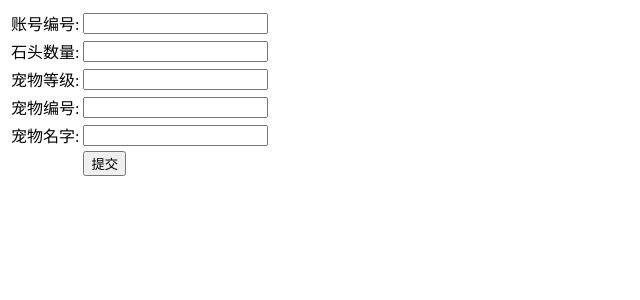
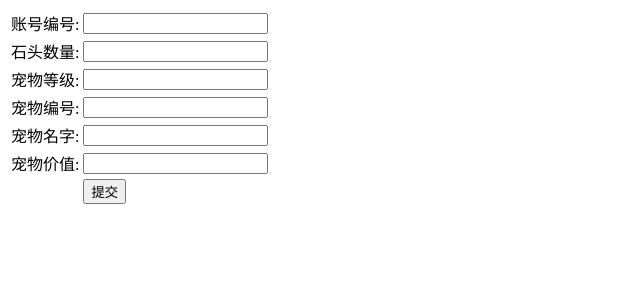
Before and after one commit to weiyuecn5/mysite, a Django app: page /addshuju/ in a window 1280 px wide. Shown: the top 300 px of the page, without its empty margins (0-640 px from the left). Run offline with Django 3.2, Linux system fonts and the light colour scheme.

Commit message:
3.25更改加入页面

```diff
--- a/pad/views.py
+++ b/pad/views.py
@@ -50,6 +50,7 @@ def addshuju(request):
         zhdj=request.POST.get("zhdj") #账号等级
         cwbh=request.POST.get("cwbh") #宠物编号
         cwmz=request.POST.get("cwmz") #宠物名字
+        cwjz=request.POST.get("cwjz") #宠物名字
         gxsj=time.strftime('%Y-%m-%d %H:%M:%S', time.localtime(time.time())) #更新时间
         try:
             if zhbh:
@@ -63,9 +64,9 @@ def addshuju(request):
                 shuju.save()
                 return HttpResponse('账号:%s 已更新!'%zhbh)
             if cwbh and cwmz:
-                shuju_id=duizhao(宠物编号=cwbh,宠物名字=cwmz)
+                shuju_id=duizhao(宠物编号=cwbh,宠物名字=cwmz,宠物价值=cwjz)
                 shuju_id.save()
-                return HttpResponse('%s:%s'%(cwbh,cwmz))
+                return HttpResponse('%s-%s-%s'%(cwbh,cwmz,cwjz))
         except:
             shuju=shujuku(账号编号=zhbh,石头数量=stsl,等级=zhdj,更新时间=gxsj,宠物=cwbh+',')
             shuju.save()
--- a/templates/addshuju.html
+++ b/templates/addshuju.html
@@ -29,6 +29,10 @@
                 <td><input type="text" name="cwmz"></td>
             </tr>
             <tr>
+                <td>宠物价值:</td>
+                <td><input type="text" name="cwjz"></td>
+            </tr>
+            <tr>
                 <td></td>
                 <td><input type="submit" value="提交"></td>
             </tr>
```
Also changed, not shown: README.md.
